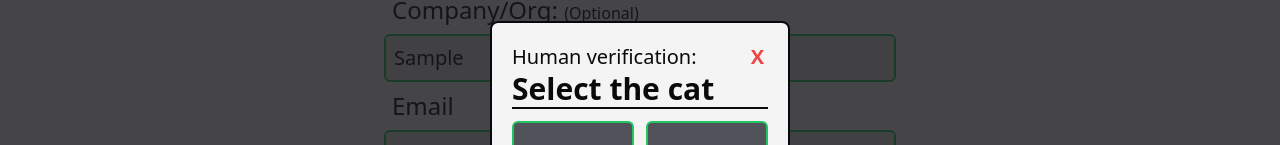
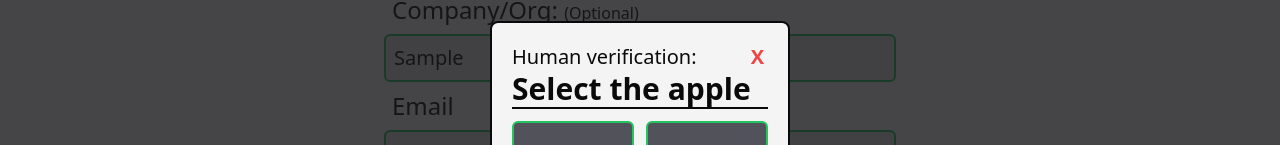
Before and after one commit to jrbarnhart/portfolio, a React (Vite) app: page / in a window 1280 px wide. Both pictures are taken after typing "Sample", "Sample", "name@example.com", "Sample" into the empty fields and a click on the input "Submit Message". Shown: the part 190-335 px from the top of the page. Built offline with nearby package versions, Linux system fonts and the light colour scheme; the HTML template or start-up script is replaced by a standard one.

Commit message:
Randomize answer on render

```diff
--- a/src/components/Contact/FourPicCaptcha/FourPicCaptcha.tsx
+++ b/src/components/Contact/FourPicCaptcha/FourPicCaptcha.tsx
@@ -20,7 +20,9 @@ const FourPicCaptcha = ({
     "umbrella",
     "key",
   ]);
+
   const hasShuffled = useRef<boolean>(false);
+  const answer = useRef<string>("");
 
   const componentMap: Record<string, React.ReactNode> = {
     cat: <Icons.cat />,
@@ -32,6 +34,11 @@ const FourPicCaptcha = ({
   const handleCloseButton = () => {
     setShowCaptcha(false);
   };
+
+  const setRandomAnswer = useCallback(() => {
+    const randIndex = Math.floor(Math.random() * 4);
+    answer.current = pictures[randIndex];
+  }, [pictures]);
 
   const shufflePictures = useCallback(() => {
     if (hasShuffled.current) return;
@@ -47,14 +54,15 @@ const FourPicCaptcha = ({
 
   useEffect(() => {
     shufflePictures();
-  }, [shufflePictures]);
+    setRandomAnswer();
+  }, [setRandomAnswer, shufflePictures]);
 
   return (
     <div className="fixed z-50 top-0 left-0 grid items-center justify-items-center w-screen h-screen bg-zinc-900 bg-opacity-80">
       <div className="relative grid gap-y-3 w-[300px] bg-zinc-100 dark:bg-zinc-800 rounded-lg p-5 border-2 border-zinc-950">
         <div className="border-b-2 border-zinc-950">
           <p className="text-xl">Human verification:</p>
-          <p className="text-3xl font-bold">Select the cat</p>
+          <p className="text-3xl font-bold">Select the {answer.current}</p>
           <button
             onClick={handleCloseButton}
             className="absolute top-0 right-0 py-5 px-6 font-bold text-xl text-red-500"
```
